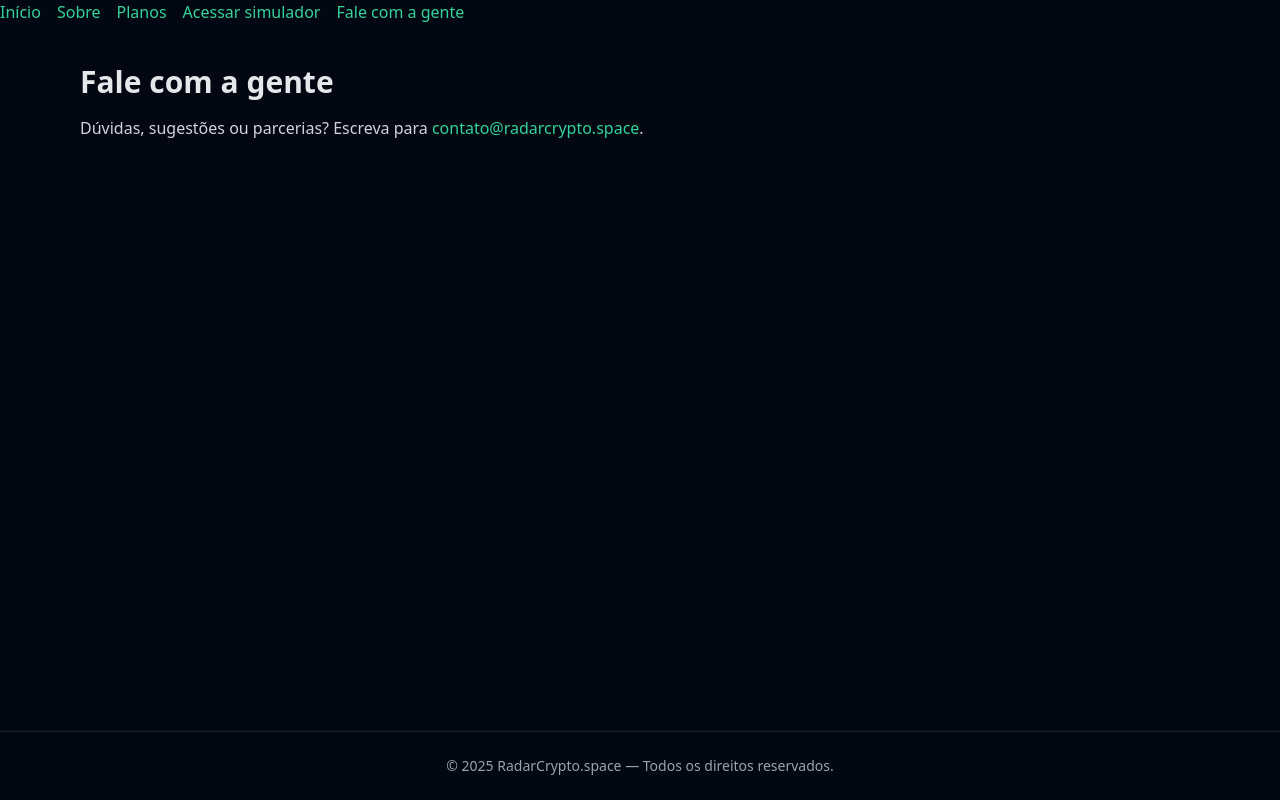
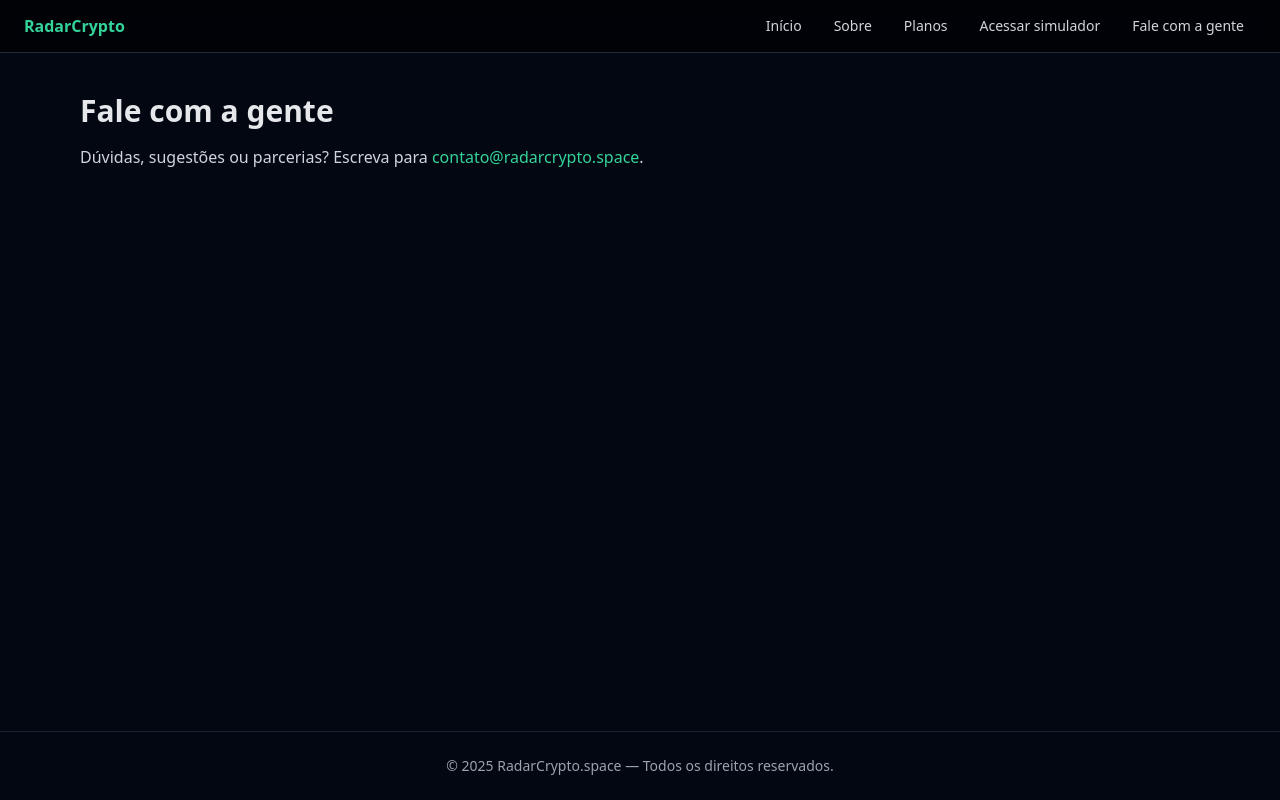
Before and after one commit to Ivanmonteiro-create/radarcripto.space, a Next.js app: page /contact in a window 1280 px wide. Built offline with nearby package versions, Linux system fonts and the light colour scheme.

Commit message:
Update Navbar.tsx

```diff
--- a/components/Navbar.tsx
+++ b/components/Navbar.tsx
@@ -1,15 +1,43 @@
+'use client';
+
 import Link from 'next/link';
+import { usePathname } from 'next/navigation';
+import clsx from 'clsx';
+
+const links = [
+  { href: '/', label: 'Início' },
+  { href: '/sobre', label: 'Sobre' },
+  { href: '/planos', label: 'Planos' },
+  { href: '/simulador', label: 'Acessar simulador' },
+  { href: '/contato', label: 'Fale com a gente' },
+];
 
 export default function Navbar() {
+  const pathname = usePathname();
+
   return (
-    <nav>
-      <ul className="flex gap-4">
-        <li><Link href="/">Início</Link></li>
-        <li><Link href="/sobre">Sobre</Link></li>
-        <li><Link href="/planos">Planos</Link></li>
-        <li><Link href="/simulador">Acessar simulador</Link></li>
-        <li><Link href="/fale-com-agente">Fale com a gente</Link></li>
-      </ul>
+    <nav className="sticky top-0 z-40 w-full border-b border-gray-800 bg-black/60 backdrop-blur">
+      <div className="mx-auto flex max-w-[1600px] items-center gap-2 px-4 py-3 md:px-6">
+        <Link href="/" className="text-emerald-400 font-semibold">
+          RadarCrypto
+        </Link>
+        <div className="ml-auto flex flex-wrap items-center gap-2">
+          {links.map((l) => (
+            <Link
+              key={l.href}
+              href={l.href}
+              className={clsx(
+                'rounded-md px-3 py-1 text-sm transition',
+                pathname === l.href
+                  ? 'bg-emerald-600 text-black'
+                  : 'text-gray-300 hover:text-white hover:bg-gray-800'
+              )}
+            >
+              {l.label}
+            </Link>
+          ))}
+        </div>
+      </div>
     </nav>
   );
 }
```
